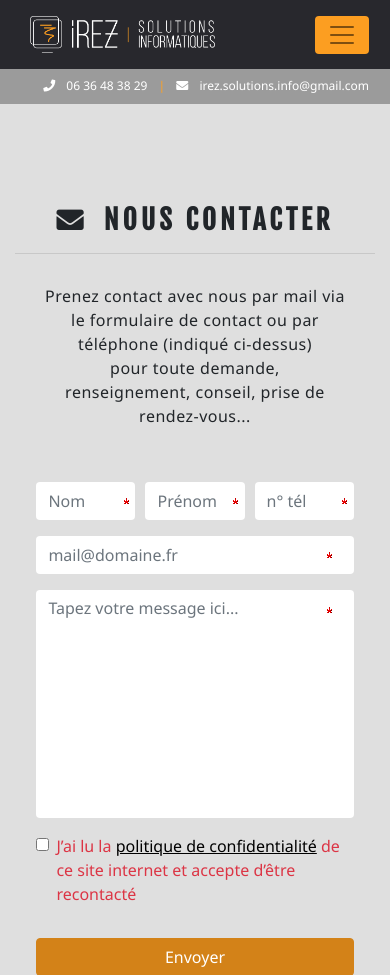
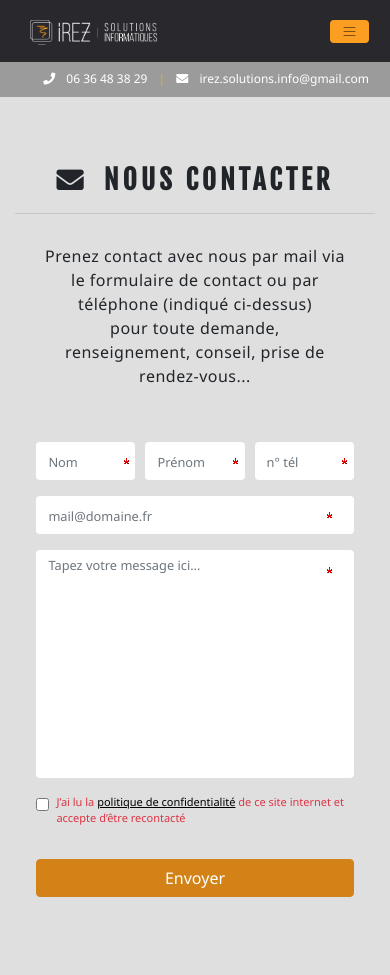
Before and after one commit to arthurb11/iRez, a PHP site: page /contact in a window 390 px wide. Shown: the top 975 px of the page. Run offline with PHP 8.4, Linux system fonts and the light colour scheme; some libraries are stand-ins or nearby versions; grey boxes are pictures that could not be loaded.

Commit message:
fin responsive!

```diff
--- a/public/asserts/css/style.css
+++ b/public/asserts/css/style.css
@@ -23,9 +23,7 @@ a:hover{
     height: 147px; /*same height as header*/
     margin-top: -147px; /*same height as header*/ visibility: hidden;}
 
-#contact h1, #mentions_legales h1, #tarifs h1, #policy_h1, #contact h2, #mentions_legales h2, #policy_h2, #plan h2 {
-    margin-top: 180px !important;
-}
+
 
 .no-padding-nav {
     padding-right: 0;
@@ -47,12 +45,8 @@ h1 {
     font-family: 'Fjalla One', sans-serif;
 }
 
-p {
-    letter-spacing: 1px;
-    font-weight: 500;
-}
-
 h2 {
+    margin-top: 180px !important;
     font-size: 1.7rem;
     letter-spacing: 4px;
     font-family: 'Fjalla One', sans-serif;
@@ -113,7 +112,7 @@ h5 {
 }
 
 .logonav{
-    max-width: 100%;
+    max-width: 73%;
 }
 
 .navbar {
@@ -582,21 +520,27 @@ button.navbar-toggler.bg-dark:active, button.navbar-toggler.bg-dark:focus  {
         top: 15%;
     }
 
-/*
-    #presentation p {
-        top: 27%;
-        line-height: 160%;
-        font-size: 1.1rem;
-    }
-*/
-
     ul.list-inline.menu-footer, #sous-footer {
         text-align: center !important;
 
     }
 
+    h2 {
+        margin-top: 140px !important;
+    }
+
 }
 
+@media screen and (min-width: 577px) and (max-width: 768px) {
+    #logo-presentation{
+        top: 27%;
+        width: 12% !important;
+    }
+
+    #presentation p {
+        top: 40%;
+    }
+}
 
 
 @media screen and (min-width: 655px ) and (max-width: 769px) {
@@ -632,6 +578,15 @@ button.navbar-toggler.bg-dark:active, button.navbar-toggler.bg-dark:focus  {
     #services {
         padding-top: 15px;
     }
+
+    .navbar-toggler {
+        font-size: x-small;
+    }
+
+    #logo-presentation{
+        top: 30%;
+        width: 18% !important;
+    }
 }
 
 @media screen and (max-width: 425px) {
@@ -651,10 +606,15 @@ button.navbar-toggler.bg-dark:active, button.navbar-toggler.bg-dark:focus  {
     ul.list-inline.menu-footer {
         font-size: 8px;
     }
+
+    ::placeholder {
+        font-size: 0.8em;
+    }
+
+    .form-check {
+        font-size: 11px;
+    }
 }
-
-
-/* tout petits ecrans*/
 
 @media screen and (min-width: 320px) and (max-width: 362px) {
     #contact-ul {
--- a/view/contactView.php
+++ b/view/contactView.php
@@ -4,7 +4,7 @@
 <main role="main">
     <div class="container">
     <section id="contact">
-        <h2 class="py-4 text-center text-uppercase"> <i class="fas fa-envelope mr-3"></i>Nous contacter</h2><hr/>
+        <h2 class="py-4 text-center text-uppercase principal"> <i class="fas fa-envelope mr-3"></i>Nous contacter</h2><hr/>
         <div class="text-center" style="margin: 30px;">
             <p>Prenez contact avec nous par mail via le formulaire de contact ou par téléphone (indiqué ci-dessus)<br/> pour toute demande, renseignement, conseil, prise de rendez-vous...</p>
         </div>
--- a/view/homeView.php
+++ b/view/homeView.php
@@ -32,7 +32,7 @@
         <span class="ancres" id="services"></span>
         <div class="container">
             <div class="text-center mr-3">
-                <h2 class="py-4 text-uppercase" style="margin: 20px;"><span class="lettre_color">Services et conseils en informatique</span></h2><hr/>
+                <h2 class="text-center text-uppercase principal">Services et conseils en informatique</h2><hr/>
                 <p>Nous intervenons rapidement, pour les particuliers et les professionels, à <strong>Aubagne(13400)</strong> et ses alentours afin de vous permettre de profiter de votre informatique au quotidien. </p>
                 <div class="mbr-section-btn pb-5 pt-2"><a class="btn btn-md display-4 btn-services" href="/tarifs">Voir tous les services</a></div>
             </div>
--- a/view/mentionsLegalesView.php
+++ b/view/mentionsLegalesView.php
@@ -4,7 +4,7 @@
     <main role="main">
         <section id="mentions_legales">
             <div class="container">
-            <h2 class="py-4 m-3 text-center text-uppercase">Nos mentions légales</h2><hr/><br />
+            <h2 class="text-center text-uppercase principal">Nos mentions légales</h2><hr/><br />
             <p class="text-left">Merci de lire attentivement les présentes
                 modalités d'utilisation du présent site avant de le parcourir. <br />
                 En vous connectant sur ce site, vous acceptez sans réserve les présentes modalités.
--- a/view/planView.php
+++ b/view/planView.php
@@ -4,7 +4,7 @@
     <main role="main">
         <section id="plan">
             <div class="container">
-                <h2 class="py-4 m-3 text-center text-uppercase"> <i class="fas fa-sitemap mr-3"></i>Plan du site</h2><hr/>
+                <h2 class="text-center text-uppercase principal"> <i class="fas fa-sitemap mr-3"></i>Plan du site</h2><hr/>
                 <ul class="list-inline list-unstyled text-center" style="padding-top: 100px; ">
                     <li class="list-inline-item"><a href="/">Accueil</a></li>
                     <li class="list-inline-item"><a href="/tarifs">Tarifs</a></li>
--- a/view/policyView.php
+++ b/view/policyView.php
@@ -4,7 +4,7 @@
     <main role="main">
         <section id="policy">
             <div class="container">
-                <h2 class="py-4 m-3 text-center text-uppercase" id="policy_h1">Notre politique de confidentialité</h2><hr/><br />
+                <h2 class="text-center text-uppercase principal">Notre politique de confidentialité</h2><hr/><br />
                 <p class="text-left font-weight-bold">> Identité et coordonnées du responsable du traitement</p>
                 <p style="text-align:left"></p>
                 <p style="text-align:left">Identité et coordonnées du responsable du traitement: Mathieu Delclos 240 chemin St Martin 13420 Gémenos</p>
--- a/view/tarifsView.php
+++ b/view/tarifsView.php
@@ -6,7 +6,7 @@
     <section>
         <div class="container">
             <div class="text-center" style="margin: 30px;">
-                <h2 class="py-4 text-center text-uppercase" style="margin-top: 180px !important;">Grille des tarifs</h2>
+                <h2 class="py-4 text-center text-uppercase principal">Grille des tarifs</h2>
                 <hr/>
                 <p>Nous réalisons les interventions à domicile (prix du service + frais de déplacement) et en atelier.</p>
             </div>
--- a/view/templateView.php
+++ b/view/templateView.php
@@ -32,7 +32,7 @@
                 <div class="col-12 no-padding-nav">
                     <nav class="nav navbar navbar-expand-lg navbar-light bg-anthra">
                         <a class="navbar-brand text-white py-3" href="/"><img class="img-fluid logonav col-1 col-sm-3 col-md-3 col-lg-4 col-xl-4" src="asserts/img/logo-irez-solutions-informatiques.png" alt="Logo iRez Solutions Informatiques"></a>
-                        <button class="navbar-toggler bg-dark " type="button" data-toggle="collapse" data-target="#navbarNavAltMarkup" aria-controls="navbarNavAltMarkup" aria-expanded="false" aria-label="Toggle navigation">
+                        <button class="navbar-toggler bg-dark" type="button" data-toggle="collapse" data-target="#navbarNavAltMarkup" aria-controls="navbarNavAltMarkup" aria-expanded="false" aria-label="Toggle navigation">
                             <span class="navbar-toggler-icon"></span>
                         </button>
 
```
Also changed, not shown: other parts of public/asserts/css/style.css (+85 -93 lines).
